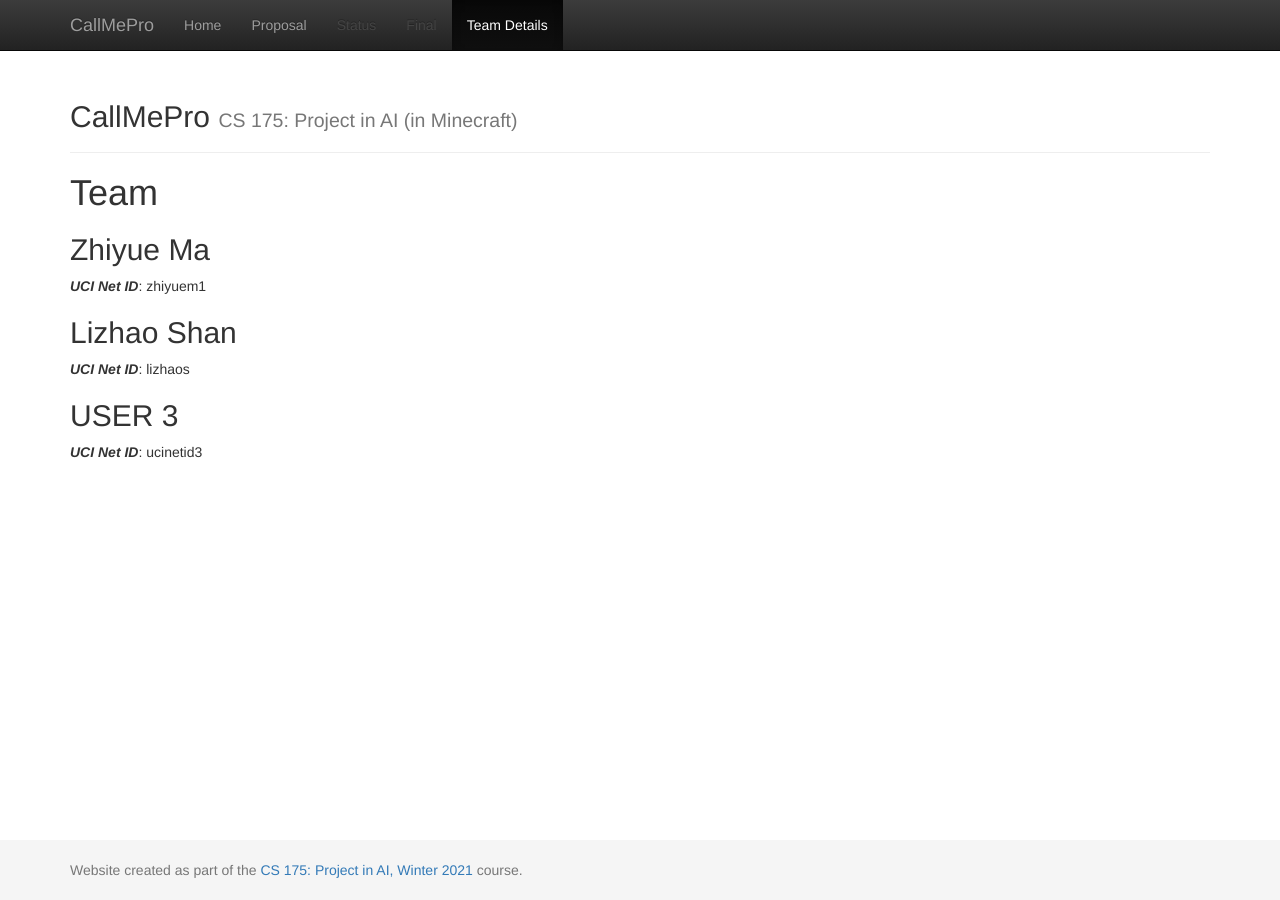
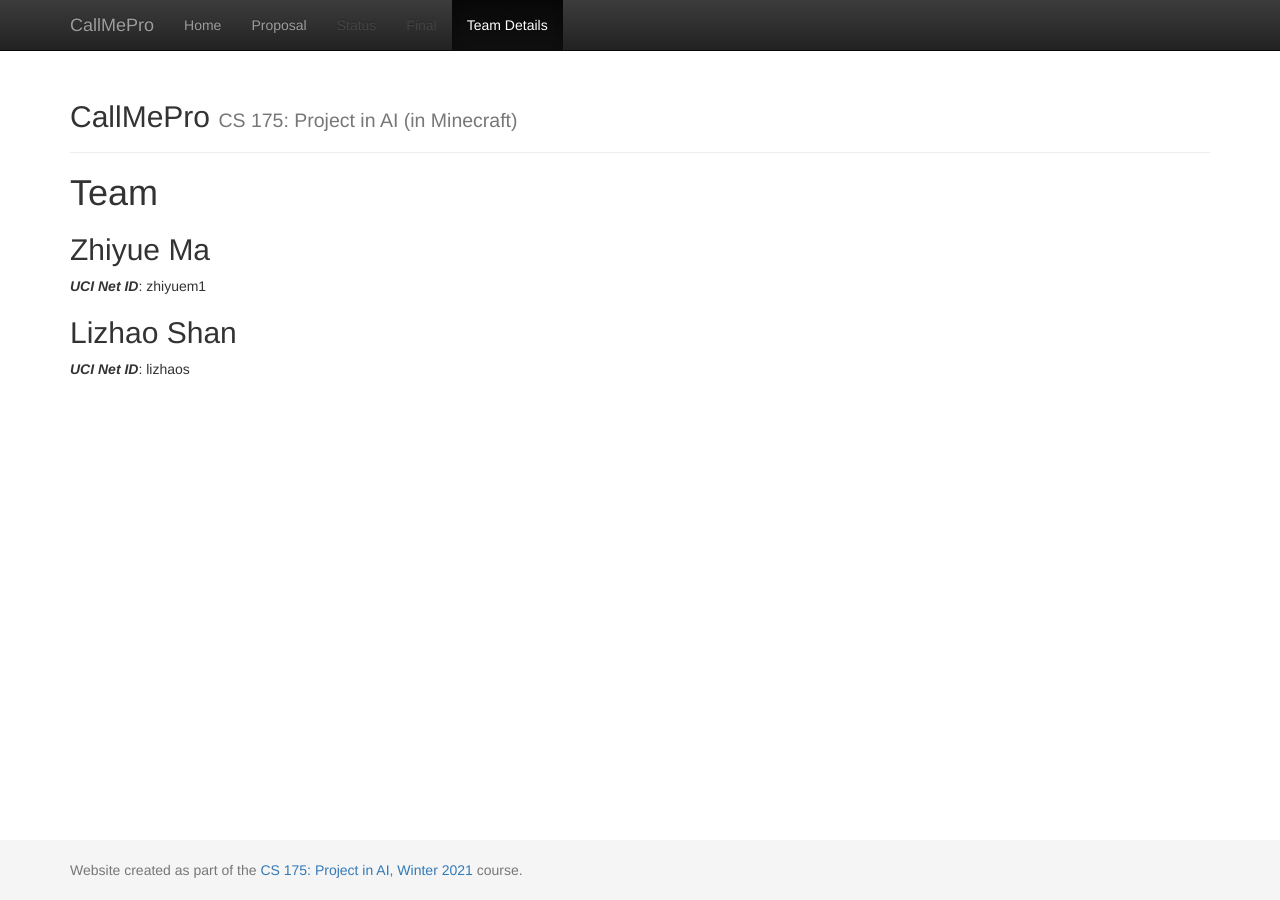
Before and after one commit to Markmzy/CallMePro, a Jekyll site: the page built from docs/team.md, in a window 1280 px wide. Built offline with Jekyll 4.4.1, drawn with Linux system fonts in a browser that asks for light colours.

Commit message:
Update team.md

```diff
--- a/docs/team.md
+++ b/docs/team.md
@@ -11,6 +11,3 @@ title:  Team
 
 ## Lizhao Shan
 ***UCI Net ID***: lizhaos
-
-## USER 3
-***UCI Net ID***: ucinetid3
```
